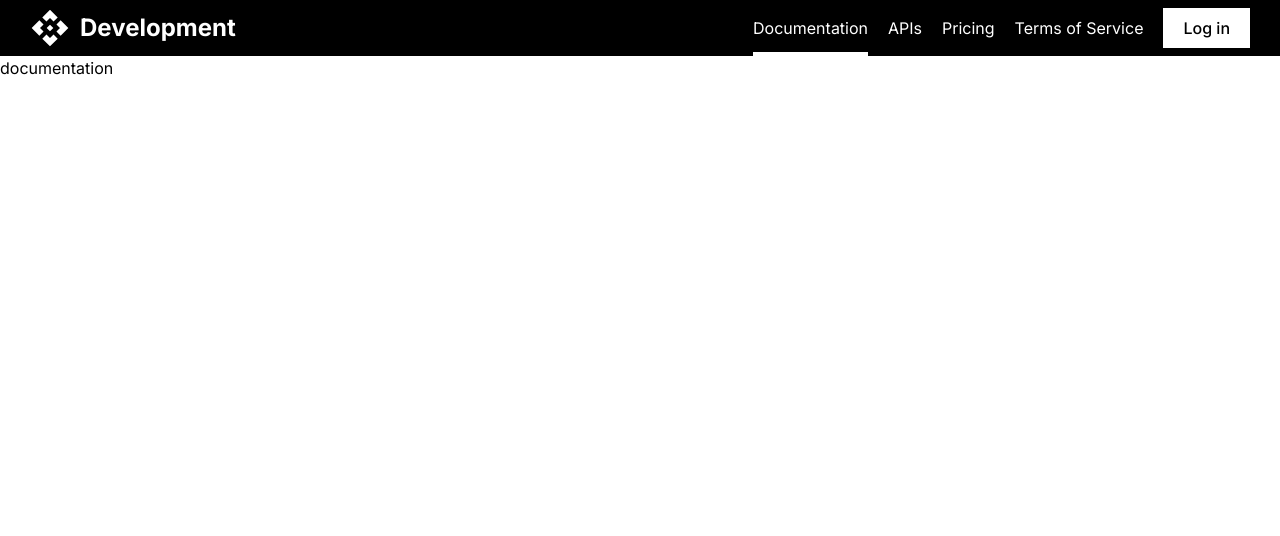
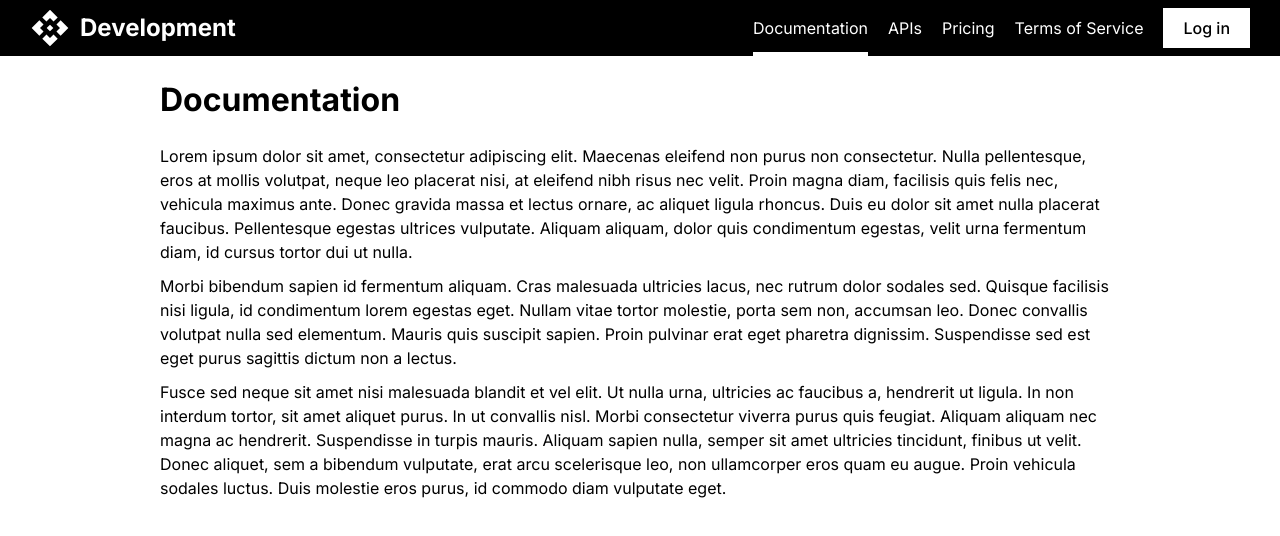
Before and after one commit to richardimaoka/3-types-of-headers, a Next.js app in the folder next/: page /header1/documentation in a window 1280 px wide. Shown: the top 536 px of the page. Built offline with nearby package versions, Linux system fonts and the light colour scheme.

Commit message:
updated document

```diff
--- a/next/app/header1/documentation/page.module.css
+++ b/next/app/header1/documentation/page.module.css
@@ -0,0 +1,17 @@
+.component {
+  width: 60rem;
+
+  /* centering*/
+  margin-left: auto;
+  margin-right: auto;
+}
+
+.title {
+  margin-top: 20px;
+  margin-bottom: 20px;
+}
+
+.paragraph {
+  margin-top: 10px;
+  margin-bottom: 10px;
+}
--- a/next/app/header1/documentation/page.tsx
+++ b/next/app/header1/documentation/page.tsx
@@ -1,5 +1,38 @@
 import styles from "./page.module.css";
 
 export default function Page() {
-  return <div className={styles.component}>documentation</div>;
+  return (
+    <div className={styles.component}>
+      <h1 className={styles.title}>Documentation</h1>
+      <p className={styles.paragraph}>
+        Lorem ipsum dolor sit amet, consectetur adipiscing elit. Maecenas
+        eleifend non purus non consectetur. Nulla pellentesque, eros at mollis
+        volutpat, neque leo placerat nisi, at eleifend nibh risus nec velit.
+        Proin magna diam, facilisis quis felis nec, vehicula maximus ante. Donec
+        gravida massa et lectus ornare, ac aliquet ligula rhoncus. Duis eu dolor
+        sit amet nulla placerat faucibus. Pellentesque egestas ultrices
+        vulputate. Aliquam aliquam, dolor quis condimentum egestas, velit urna
+        fermentum diam, id cursus tortor dui ut nulla.
+      </p>
+      <p className={styles.paragraph}>
+        Morbi bibendum sapien id fermentum aliquam. Cras malesuada ultricies
+        lacus, nec rutrum dolor sodales sed. Quisque facilisis nisi ligula, id
+        condimentum lorem egestas eget. Nullam vitae tortor molestie, porta sem
+        non, accumsan leo. Donec convallis volutpat nulla sed elementum. Mauris
+        quis suscipit sapien. Proin pulvinar erat eget pharetra dignissim.
+        Suspendisse sed est eget purus sagittis dictum non a lectus.
+      </p>
+      <p className={styles.paragraph}>
+        Fusce sed neque sit amet nisi malesuada blandit et vel elit. Ut nulla
+        urna, ultricies ac faucibus a, hendrerit ut ligula. In non interdum
+        tortor, sit amet aliquet purus. In ut convallis nisl. Morbi consectetur
+        viverra purus quis feugiat. Aliquam aliquam nec magna ac hendrerit.
+        Suspendisse in turpis mauris. Aliquam sapien nulla, semper sit amet
+        ultricies tincidunt, finibus ut velit. Donec aliquet, sem a bibendum
+        vulputate, erat arcu scelerisque leo, non ullamcorper eros quam eu
+        augue. Proin vehicula sodales luctus. Duis molestie eros purus, id
+        commodo diam vulputate eget.
+      </p>
+    </div>
+  );
 }
```
